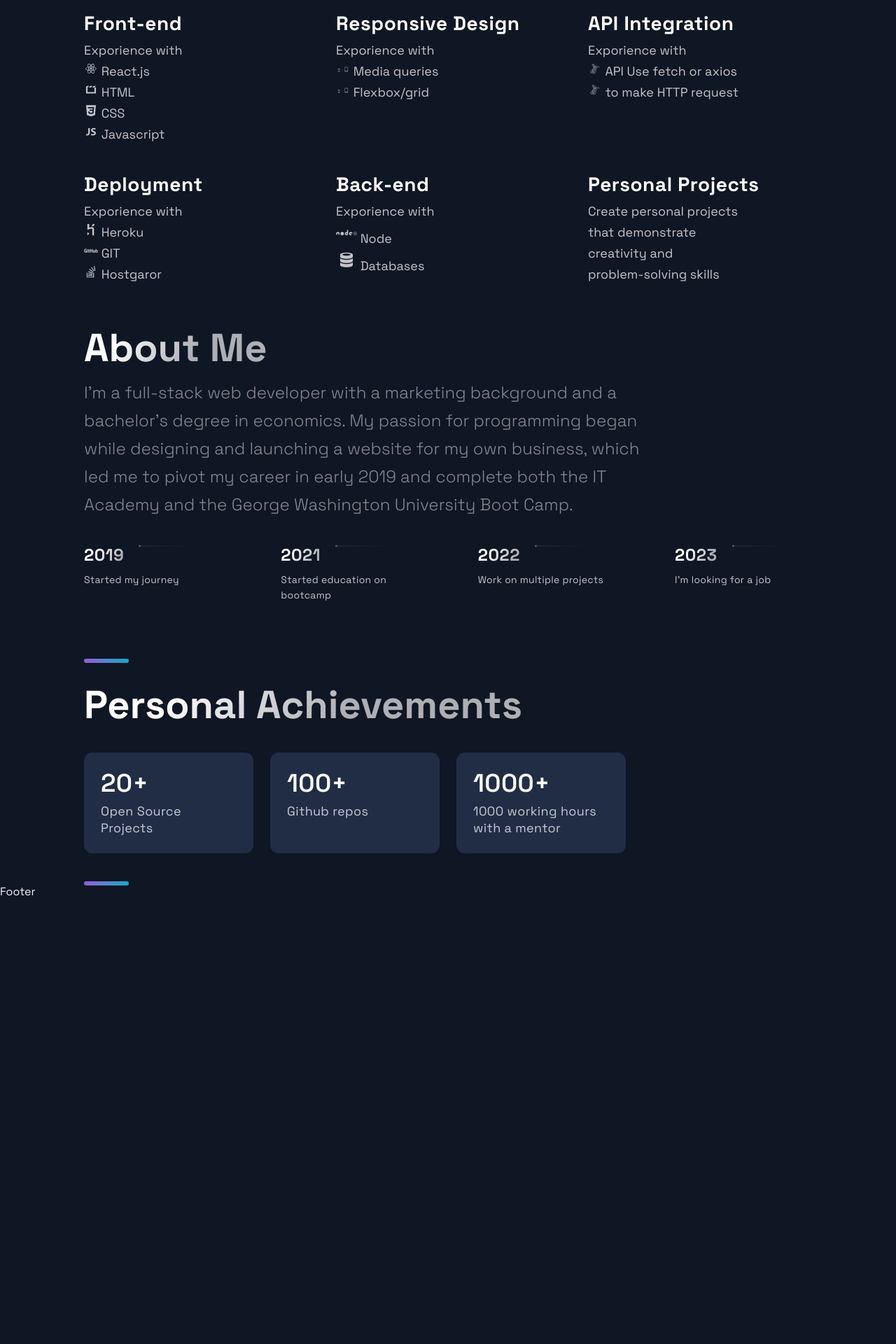
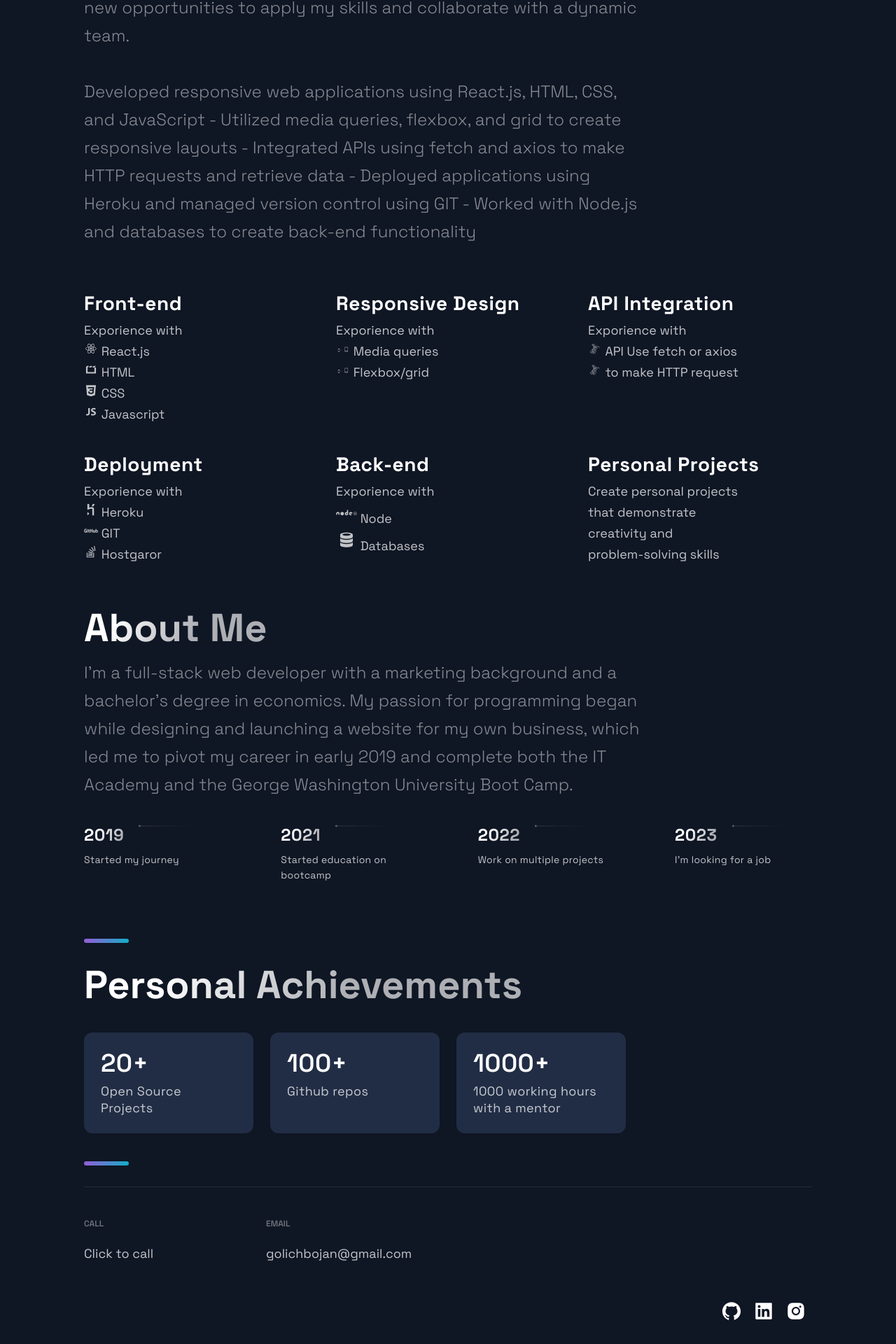
Before and after one commit to bokigolic/portfolio, a Next.js app: page / in a window 1280 px wide. Shown: the part 2728-4648 px from the top of the page at 70% size. Before the commit the page ends 4012 px from the top, so only its background shows below. Built offline with nearby package versions, Linux system fonts and the light colour scheme.

Commit message:
update technologies page, add icons

```diff
--- a/src/components/Footer/Footer.js
+++ b/src/components/Footer/Footer.js
@@ -6,9 +6,36 @@ import { CompanyContainer, FooterWrapper, LinkColumn, LinkItem, LinkList, LinkTi
 
 const Footer = () => {
   return (
-    <div>
-      Footer
-    </div>
+    <FooterWrapper>
+      <LinkList>
+        <LinkColumn>
+          <LinkTitle>Call</LinkTitle>
+          <LinkItem href="tel:7039090093">Click to call</LinkItem>
+        </LinkColumn>
+        <LinkColumn>
+          <LinkTitle>Email</LinkTitle>
+          <LinkItem href="golichbojan@gmail.com">
+            golichbojan@gmail.com
+          </LinkItem>
+        </LinkColumn>
+      </LinkList>
+      <SocialIconsContainer>
+        <CompanyContainer>
+          <Slogan></Slogan>
+        </CompanyContainer>
+        <SocialContainer>
+          <SocialIcons href="https://github.com/bokigolic">
+            <AiFillGithub size="3rem" />
+          </SocialIcons>
+          <SocialIcons href="https://www.linkedin.com/in/bojan-golic-35174120a/">
+            <AiFillLinkedin size="3rem" />
+          </SocialIcons>
+          <SocialIcons href="https://www.instagram.com/">
+            <AiFillInstagram size="3rem" />
+          </SocialIcons>
+        </SocialContainer>
+      </SocialIconsContainer>
+    </FooterWrapper>
   );
 };
 
--- a/src/components/Technologies/Technologies.js
+++ b/src/components/Technologies/Technologies.js
@@ -9,7 +9,14 @@ const Technologies = () => (
     <br />
     <SectionTitle>Technologies</SectionTitle>
     <SectionText>
-      aaaaaaaaaaaaaaaaaaaaaaaaaaaaaa
+As a front-end developer, I am passionate about creating engaging user experiences through elegant and efficient design. I am seeking new opportunities to apply my skills and collaborate with a dynamic team.
+
+<br /><br />
+Developed responsive web applications using React.js, HTML, CSS, and JavaScript
+- Utilized media queries, flexbox, and grid to create responsive layouts
+- Integrated APIs using fetch and axios to make HTTP requests and retrieve data
+- Deployed applications using Heroku and managed version control using GIT
+- Worked with Node.js and databases to create back-end functionality
     </SectionText>
     <List>
       <ListItem>
```
